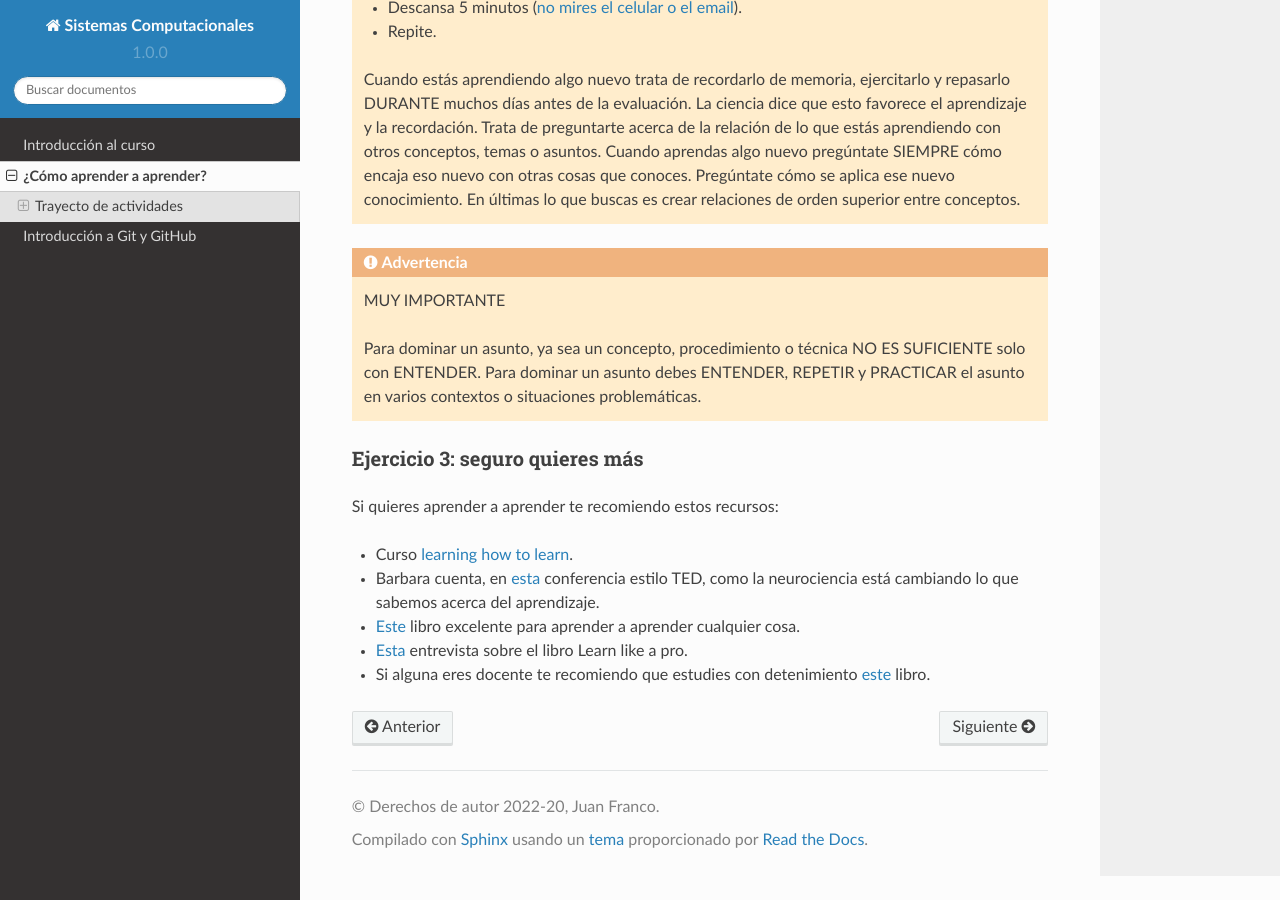
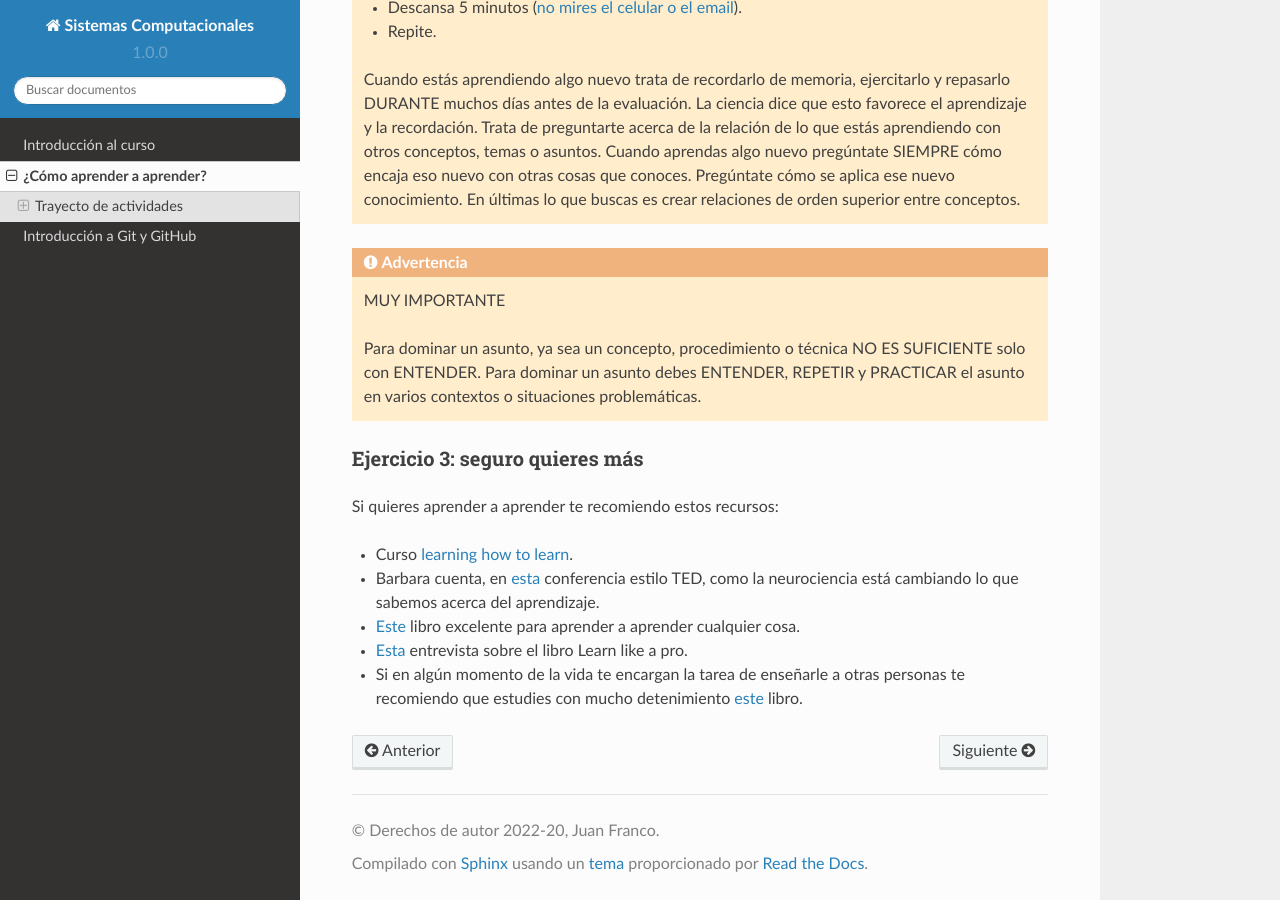
Before and after one commit to juanferfranco/SistemasComputacionales, a Sphinx documentation site: the page built from docs/_intro/learning.rst, in a window 1280 px wide and 900 px high, scrolled down 1418 px. Built offline with Sphinx 7.4.7 and the Read the Docs theme 2.0.0, drawn with Linux system fonts in a browser that asks for light colours.

Commit message:
minor fix

```diff
--- a/docs/_intro/learning.rst
+++ b/docs/_intro/learning.rst
@@ -82,5 +82,5 @@ Si quieres aprender a aprender te recomiendo estos recursos:
   como la neurociencia está cambiando lo que sabemos acerca del aprendizaje.
 * `Este <https://barbaraoakley.com/books/learn-like-a-pro/>`__ libro excelente para aprender a aprender cualquier cosa.
 * `Esta <https://youtu.be/erJiJLQcGVg>`__ entrevista sobre el libro Learn like a pro.
-* Si alguna eres docente te recomiendo que estudies con detenimiento
-  `este <https://barbaraoakley.com/books/uncommon-sense-teaching/>`__ libro.
+* Si en algún momento de la vida te encargan la tarea de enseñarle a otras personas te recomiendo que estudies con
+  mucho detenimiento `este <https://barbaraoakley.com/books/uncommon-sense-teaching/>`__ libro.
```
